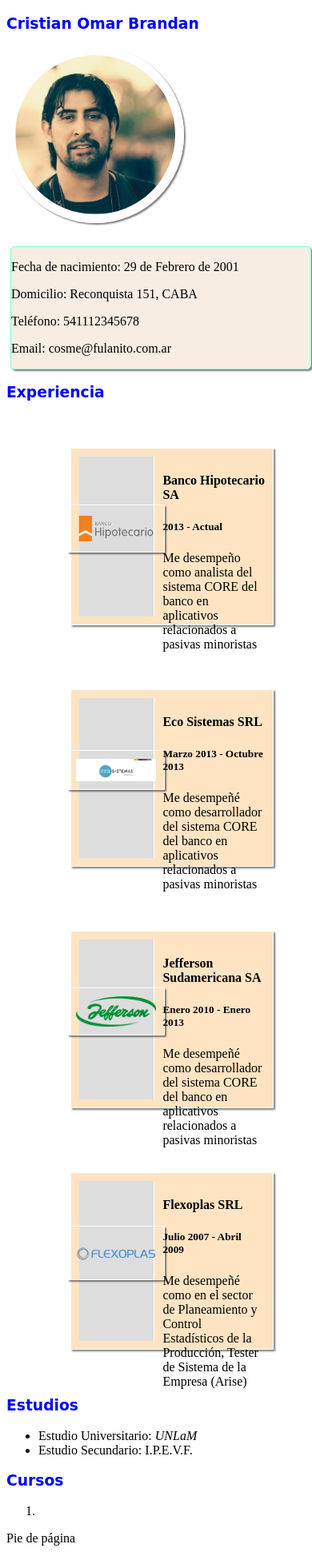
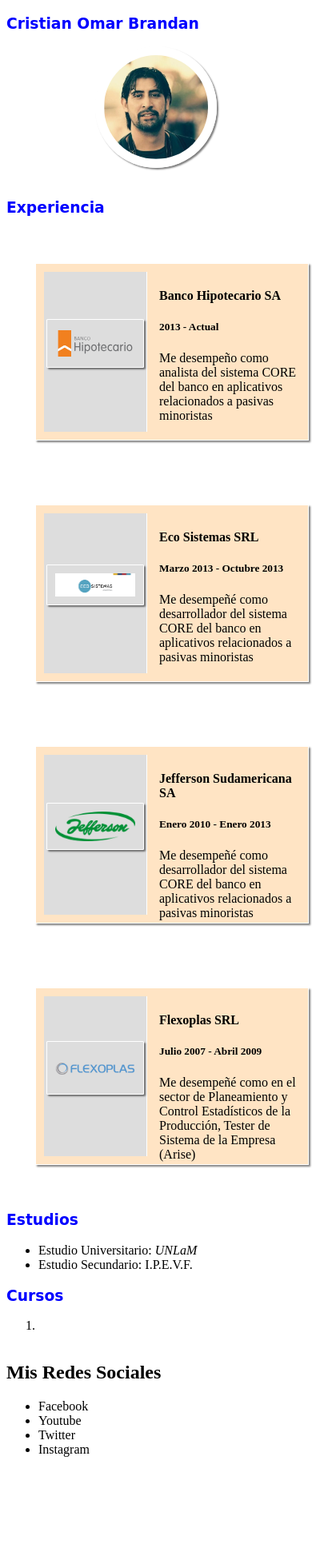
Before and after one commit to Cbrandan/ProyectoWeb, a plain HTML site: page Index.html in a window 390 px wide. Shown: the whole page at 80% size. After the commit the page ends 1846 px from the top, so only its background shows below. Drawn offline with Linux system fonts and the light colour scheme.

Commit message:
MediaQuerys

```diff
--- a/Index.html
+++ b/Index.html
@@ -12,14 +12,14 @@
         <h3>Cristian Omar Brandan</h3>
     </header>
     <main>
-        <section class="secDatosPersonales">
+        <section id="secDatosPersonales">
             <img class="borde imgPerfil" title="Foto de perfil" src="/images/perfil.png" alt="Foto de mi perfil">
 
             <div class="divDatosPersonales">
-                <p><span>Fecha de nacimiento:</span> <span>29 de Febrero de 2001</span></p>
-                <p><span>Domicilio:</span> <span>Reconquista 151, CABA</span></p>
-                <p><span>Teléfono:</span> <span>541112345678</span></p>
-                <p><span>Email:</span> <span>cosme@fulanito.com.ar</span></p>
+                <p><span class="pDatosPersonales">Fecha de nacimiento:</span> <span>29 de Febrero de 2001</span></p>
+                <p><span class="pDatosPersonales">Domicilio:</span> <span>Reconquista 151, CABA</span></p>
+                <p><span class="pDatosPersonales">Teléfono:</span> <span>541112345678</span></p>
+                <p><span class="pDatosPersonales">Email:</span> <span>cosme@fulanito.com.ar</span></p>
             </div>
 
         </section>
@@ -92,7 +92,13 @@
 
     </main>
     <footer>
-        Pie de página
+        <h2>Mis Redes Sociales</h2>
+        <ul>
+            <li>Facebook</li>
+            <li>Youtube</li>
+            <li>Twitter</li>
+            <li>Instagram</li>
+        </ul>
     </footer>
 </body>
 </html>
--- a/style.css
+++ b/style.css
@@ -10,13 +10,23 @@
     box-shadow: 2px 2px 2px rgba(0,0,0,0.5);
 }
 
+#secDatosPersonales{
+    display: flex;
+    flex-direction: row;
+    flex-wrap: wrap;
+}
+
 .divDatosPersonales{
     border-radius: 5px;
-    border: solid aquamarine 1px;
+    /*border: solid aquamarine 1px;*/
     background-color:rgb(248, 237, 227);
     box-shadow: 2px 2px 2px rgba(0,0,0,0.5);
     width: 100%;
     margin:5px;
+}
+
+.pDatosPersonales{
+    color: darkblue;
 }
 
 h3{
@@ -60,3 +70,49 @@ h3{
     width: 55%;
     margin-left:auto;
 }
+
+@media screen and (max-width: 998px){
+    /*FlexBOXs: display, flex-direction, justify-content*/
+
+    #secDatosPersonales{
+        display: flex; /* block, inline-block, none*/
+        flex-direction: column;
+        align-items: center;
+    }
+
+    .imgPerfil{
+        width: 35%;
+    }
+
+    .divDatosPersonales{
+        display: flex;
+        flex-direction: column;
+        align-items: center;
+        justify-content: center;
+    }
+
+    .ulExperiencia{
+        display: flex;
+        flex-direction: column;
+        align-content: center;
+    }
+
+    footer{
+        align-content: center;
+    }
+
+    ul{
+
+    }
+}
+
+@media screen and (max-width: 390px){
+    .divDatosPersonales{
+        display: none;
+    }
+}
+
+
+/*BoxModel: Modelos de cajas
+  FlexBOX:  La version Float en donde determinados div flotaran
+  CSS Grid: Complemento de CSS que permite jugar con las disposiciones y armar contenido con */
```
